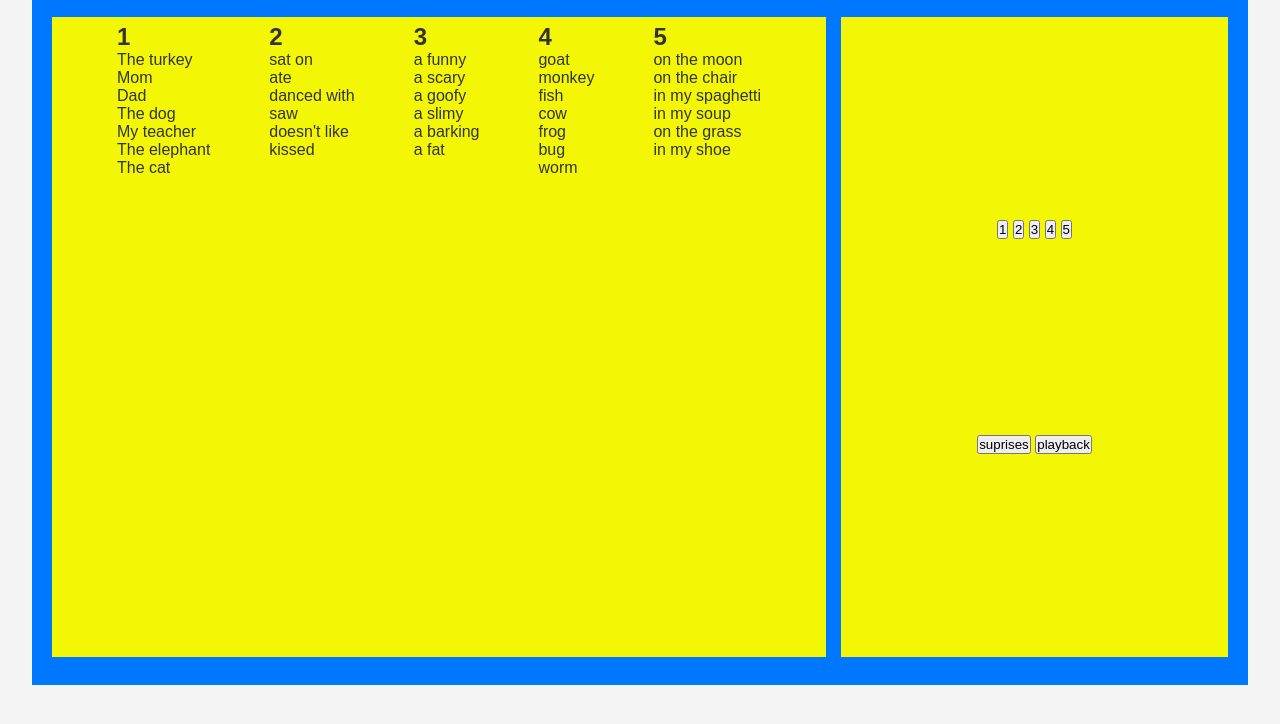
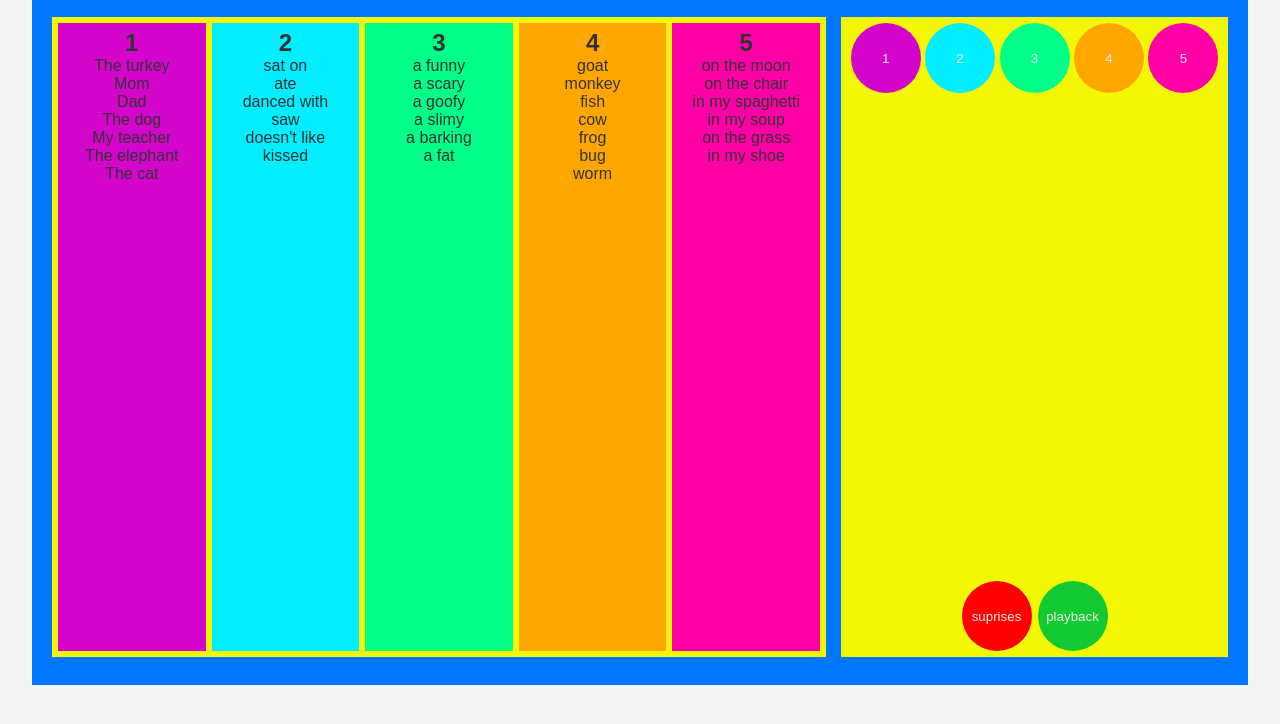
Before and after one commit to MachinistHamilton/COMP--1073-Javascript_MarkHamilton-Assignments, a plain HTML site: page Assignment-1/index.html in a window 1280 px wide. Shown: the part 58-782 px from the top of the page. Drawn offline with Linux system fonts and the light colour scheme; a script that the page names is missing.

Commit message:
- add color group styles

```diff
--- a/Assignment-1/css/style.css
+++ b/Assignment-1/css/style.css
@@ -47,3 +47,120 @@ main {
     background-color: #f3f705;
     border: 6px solid #f3f705;
 }
+/*-------------------- BUTTONS ---------------------------*/
+button {
+    /* Main circle button style */
+    width: 70px;
+    height: 70px;
+    border-radius: 50%;
+    border: none;
+}
+button:hover {
+    cursor: pointer;
+    opacity: 0.8;
+}
+
+
+/* move controls container down to bottom*/
+.controls {
+    gap: 6px;
+    flex: 2;
+    display: flex;
+    flex-direction: row;
+    align-items: flex-end;
+}
+
+/*----------------------------   COLOR GROUPS  -----------------------------------*/
+/* --------------  Purple Container and Button*/
+.purple-container {
+    background-color: rgb(212, 5, 202);
+    width: 20%;
+    margin-right: 6px;
+    padding: 6px;
+    align-items: center;
+    justify-content: flex-start;
+    display: flex;
+    flex-direction: column;
+}
+#button1 {
+    background-color: rgb(212, 5, 202);
+    color: #e9e9e9;
+}
+
+
+
+/* --------------  Blue Container and Button */
+.blue-container {
+    background-color: rgb(0, 238, 255);
+    width: 20%;
+    margin-right: 6px;
+    padding: 6px;
+    align-items: center;
+    justify-content: flex-start;
+    display: flex;
+    flex-direction: column;
+}
+#button2 {
+    background-color: rgb(0, 238, 255);
+    color: #e9e9e9;
+}
+
+/* --------------  Green Container and Button */
+.green-container {
+    background-color: rgb(0, 255, 136);
+    width: 20%;
+    margin-right: 6px;
+    padding: 6px;
+    align-items: center;
+    justify-content: flex-start;
+    display: flex;
+    flex-direction: column;
+}
+#button3 {
+    background-color: rgb(0, 255, 136);
+    color: #e9e9e9;
+}
+
+/* --------------  Orange Container and Button */
+.orange-container {
+    background-color: rgb(255, 166, 0);
+    width: 20%;
+    margin-right: 6px;
+    padding: 6px;
+    align-items: center;
+    justify-content: flex-start;
+    display: flex;
+    flex-direction: column;
+}
+#button4 {
+    background-color: rgb(255, 166, 0);
+    color: #e9e9e9;
+}
+
+/* --------------  Pink Container and Button */
+.pink-container {
+    background-color: rgb(255, 0, 166);
+    width: 20%;
+    padding: 6px;
+    align-items: center;
+    justify-content: flex-start;
+    display: flex;
+    flex-direction: column;
+}
+#button5 {
+    background-color: rgb(255, 0, 166);
+    color: #e9e9e9;
+}
+
+/*-------------------------   CONTROLLS  -----------------------------*/
+/*  Suprise Button */
+#button6 {
+    background-color: rgb(255, 0, 0); /* Red */
+    color: #e9e9e9;
+}
+/* Playback Button  */
+#button7 {
+    background-color: rgb(20, 202, 50); /* Green 2 */
+
+    color: #e9e9e9;
+}
```
